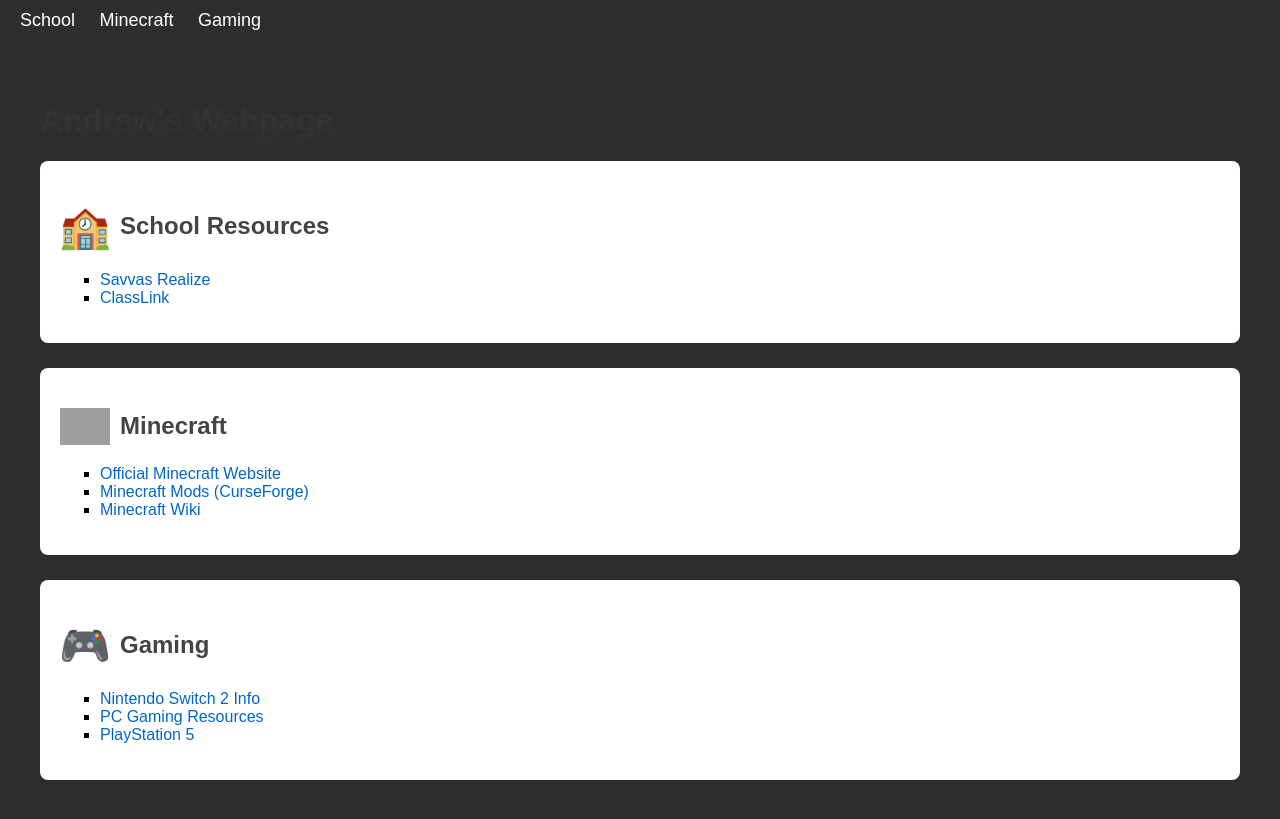
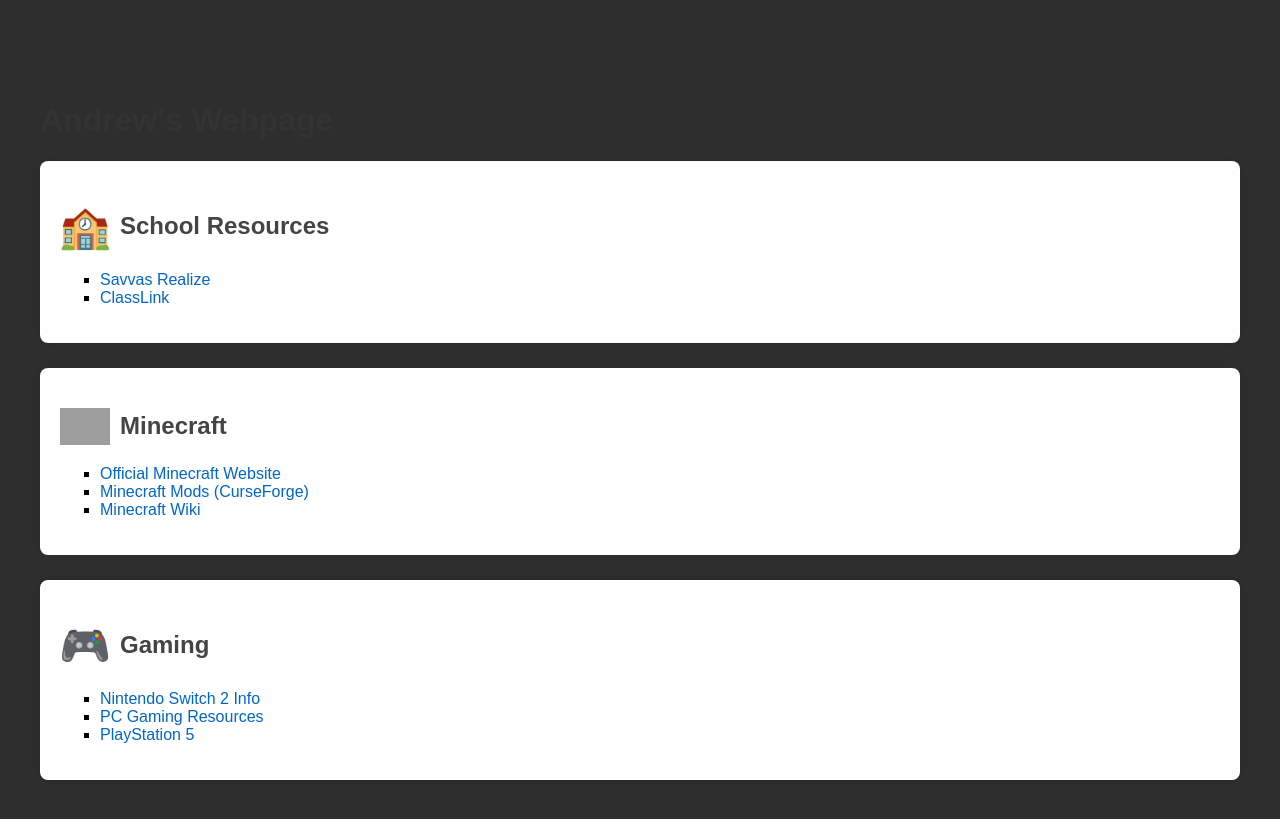
Before and after one commit to andrewcompeau/andrewcompeau.github.io, a Jekyll site: the page built from README.md, in a window 1280 px wide. Shown: the top 819 px of the page. Built offline with Jekyll 4.4.1, drawn with Linux system fonts in a browser that asks for light colours; emoji names are drawn with the system emoji font; our own code applies the rules of GitHub Pages for plain Markdown files; grey boxes are pictures that could not be loaded.

Commit message:
Update default.html

```diff
--- a/_layouts/default.html
+++ b/_layouts/default.html
@@ -17,7 +17,7 @@
             top: 0;
         }
         nav a {
-            color: white;
+            color: #2E2E2E;
             margin-right: 20px;
             text-decoration: none;
             font-size: 18px;
```
